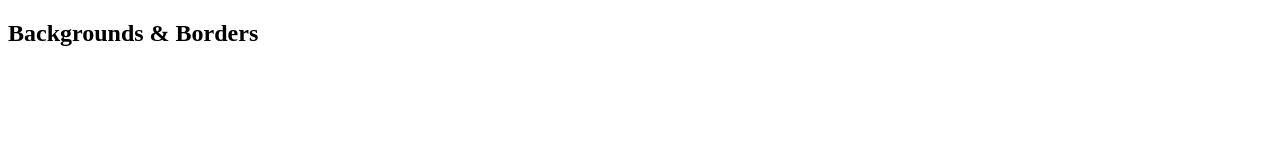
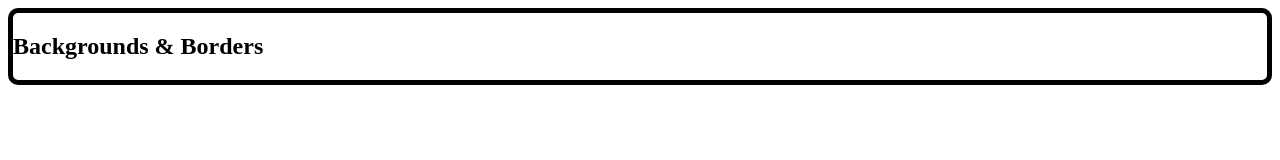
Before and after one commit to Gitthuma/backgrounds-and-borders-1, a plain HTML site: page index.html in a window 1280 px wide. Drawn offline with Linux system fonts and the light colour scheme.

Commit message:
Added 5px black solid border with 10px  rounded corners to the box with class box

```diff
--- a/css/style.css
+++ b/css/style.css
@@ -1,4 +1,6 @@
 .box {
+  border: 5px solid black;
+  border-radius: 10px;
 }
 
 h2 {
```
